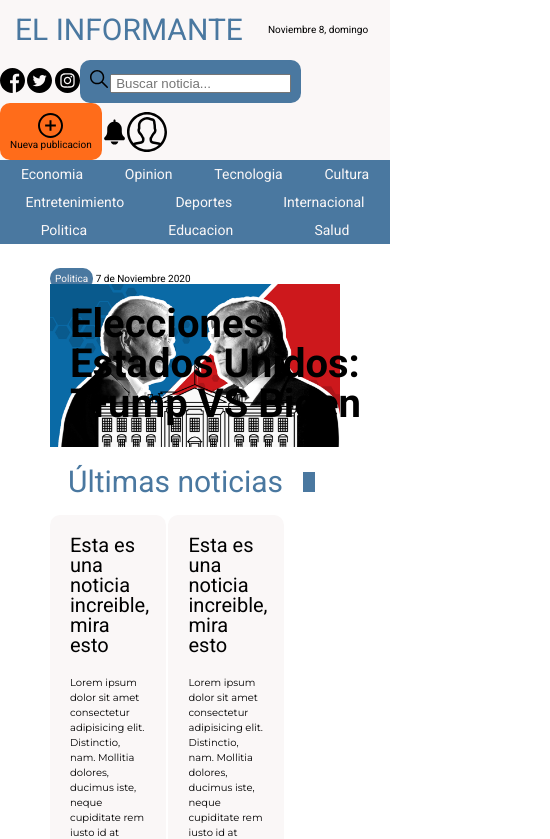
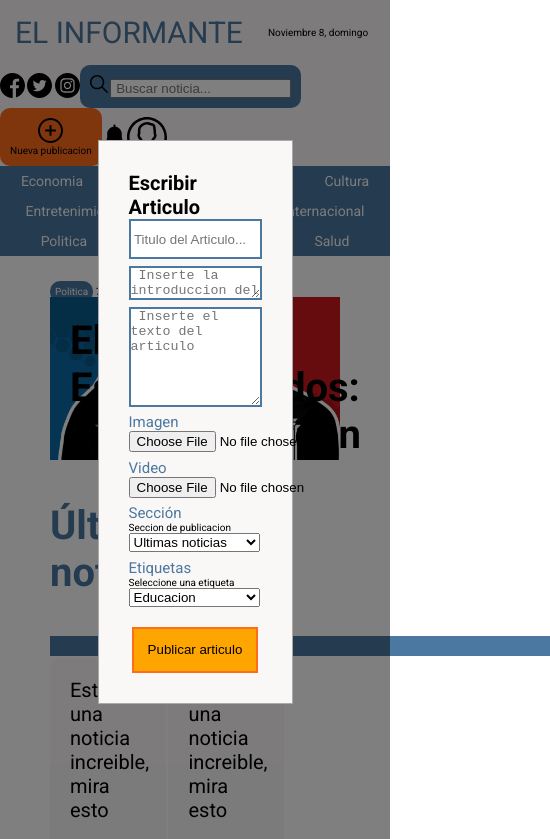
Before and after one commit to AndresFDaza/ElInformante, a plain HTML site: page index.html in a window 390 px wide. Both pictures are taken after a click on the element "Nueva publicacion". Shown: the top 839 px of the page, 550 px wide, since content can reach past the window. Drawn offline with Linux system fonts and the light colour scheme.

Commit message:
añade diseño y script para modal de publicacion, no es responsivo

```diff
--- a/css/style.css
+++ b/css/style.css
@@ -132,16 +132,18 @@ a {
 /* Latest news */
 
 .section__title {
-  font-size: 3em;
-  padding: 0.6em;
+  display: block;
+  font-size: 4em;
   color: var(--color-blue);
   display: inline-block;
+  margin: 1em 0;
+  padding-right: 1em;
 }
 
 .section__division {
   display: inline-block;
   height: 2em;
-  width: ;
+  width: 500px;
   background-color: var(--color-blue);
   padding: 0.6em;
 }
@@ -264,3 +266,81 @@ a {
   text-align: center;
   font-size: 1em;
 }
+
+/* Modal Create */
+.modal {
+  position: fixed;
+  top: 0;
+  left: 0;
+  width: 100vw;
+  height: 100vh;
+  display: flex;
+  align-items: center;
+  justify-content: center;
+  background-color: rgba(0, 0, 0, 0.5);
+  transform: scale(0);
+}
+
+.modal__content {
+  background-color: var(--color-white);
+  width: 50vw;
+  padding: 3rem;
+  border: 1px solid darkgray;
+}
+
+.modal--mostrar {
+  transform: scale(1);
+}
+
+.modal__content > h4 {
+  font-size: 2em;
+}
+
+.modal__create-title-input {
+  display: block;
+  height: 3em;
+  width: 100%;
+  margin-bottom: 0.5em;
+  border: 2px solid;
+  border-color: var(--color-blue) var(--color-blue);
+}
+
+.modal__create-intro-input {
+  display: block;
+  margin-bottom: 0.5em;
+  border: 2px solid;
+  width: 100%;
+  border-color: var(--color-blue) var(--color-blue);
+}
+
+.modal__create-text-input {
+  display: block;
+  margin-bottom: 0.5em;
+  border: 2px solid;
+  width: 100%;
+  height: 100px;
+  border-color: var(--color-blue) var(--color-blue);
+}
+
+.uploadBtn {
+  margin-bottom: 0.5em;
+}
+
+.modal__create-publicar-button {
+  display: block;
+  padding: 1em;
+  background-color: orange;
+  border: 2px solid var(--color-orange);
+  margin: 0 auto;
+  margin-top: 1em;
+  cursor: pointer;
+}
+
+legend {
+  font-size: 1.5em;
+  color: var(--color-blue);
+}
+
+select {
+  margin-bottom: 0.5em;
+}
--- a/index.html
+++ b/index.html
@@ -13,7 +13,7 @@
       href="https://fonts.googleapis.com/css2?family=Montserrat:wght@400;600&family=Roboto:wght@400;700&display=swap"
       rel="stylesheet"
     />
-    <link rel="stylesheet" href="css/resset.css" />
+    <!-- <link rel="stylesheet" href="css/resset.css" /> -->
     <link rel="stylesheet" href="css/style.css" />
   </head>
 
@@ -53,7 +53,7 @@
             placeholder=" Buscar noticia..."
           />
         </div>
-        <div class="header__top-new-article">
+        <div id="CreateArticleButton" class="header__top-new-article">
           <img
             class="header__create-icon"
             src="assets/icons/mas.svg"
@@ -265,5 +265,88 @@
         </p>
       </div>
     </footer>
+
+    <!-- Modal Create -->
+
+    <div id="ModalCreate" class="modal">
+      <div class="modal__content">
+        <h4>Escribir Articulo</h4>
+        <input
+          class="modal__create-title-input"
+          type="text"
+          placeholder=" Titulo del Articulo..."
+        />
+        <textarea
+          class="modal__create-intro-input"
+          type="text"
+          maxlength="200"
+          data-length="200"
+          placeholder=" Inserte la introduccion del articulo"
+        ></textarea>
+        <textarea
+          class="modal__create-text-input"
+          type="text"
+          maxlength="200"
+          data-length="200"
+          placeholder=" Inserte el texto del articulo"
+        ></textarea>
+        <legend>Imagen</legend>
+        <input
+          class="uploadBtn"
+          type="file"
+          value="upload"
+          id="btnUploadFileImage"
+        />
+
+        <!-- <input
+          class="modal__create-image-input"
+          type="text"
+          placeholder=" Archivo no seleccionado..."
+        /> -->
+        <legend>Video</legend>
+        <input
+          class="uploadBtn"
+          type="file"
+          value="upload"
+          id="btnUploadFileVideo"
+        />
+
+        <!-- <input
+          class="modal__create-video-input"
+          type="text"
+          placeholder=" Archivo no seleccionado..."
+        /> -->
+        <legend>Sección</legend>
+        <label for="Section">Seccion de publicacion</label>
+        <select name="Section">
+          <optgroup label="Publicar en">
+            <option value="1">Ultimas noticias</option>
+            <option value="Hi">Portada</option>
+            <option>No te lo pierdas</option>
+          </optgroup>
+        </select>
+        <legend>Etiquetas</legend>
+        <label for="category">Seleccione una etiqueta</label>
+        <select name="category" id="Category">
+          <optgroup label="etiqueta">
+            <option value="1">Educacion</option>
+            <option value="Hi">Economia</option>
+            <option value="">Opinion</option>
+            <option value="">Tecnologia</option>
+            <option value="">Cultura</option>
+            <option value="">Entretenimiento</option>
+            <option value="">Deportes</option>
+            <option value="">Internacional</option>
+            <option value="">Politica</option>
+            <option value="">Salud</option>
+          </optgroup>
+        </select>
+        <button class="modal__create-publicar-button" type="submit">
+          Publicar articulo
+        </button>
+      </div>
+    </div>
+
+    <script src="js/script.js"></script>
   </body>
 </html>
--- /dev/null
+++ b/js/script.js
@@ -0,0 +1,12 @@
+// mostrar modal de publicacion
+const createButton = document.getElementById("CreateArticleButton");
+const vistaModal = document.getElementById("ModalCreate");
+
+createButton.addEventListener("click", () => {
+  vistaModal.classList.add("modal--mostrar");
+});
+
+vistaModal.addEventListener("click", (e) => {
+  if (e.target.classList.contains("modal--mostrar"))
+    vistaModal.classList.remove("modal--mostrar");
+});
```
